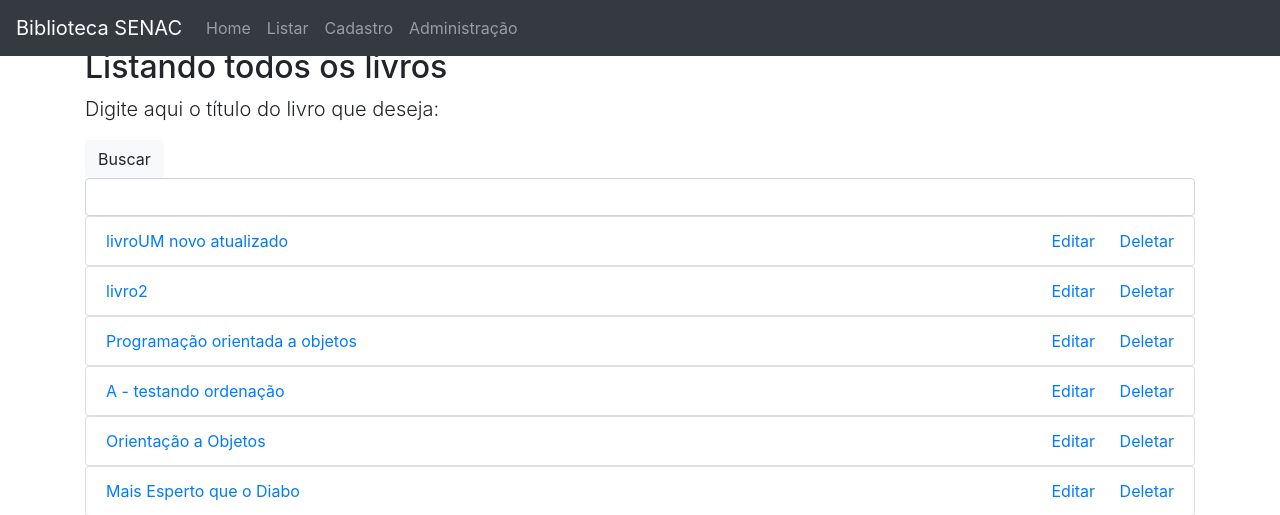
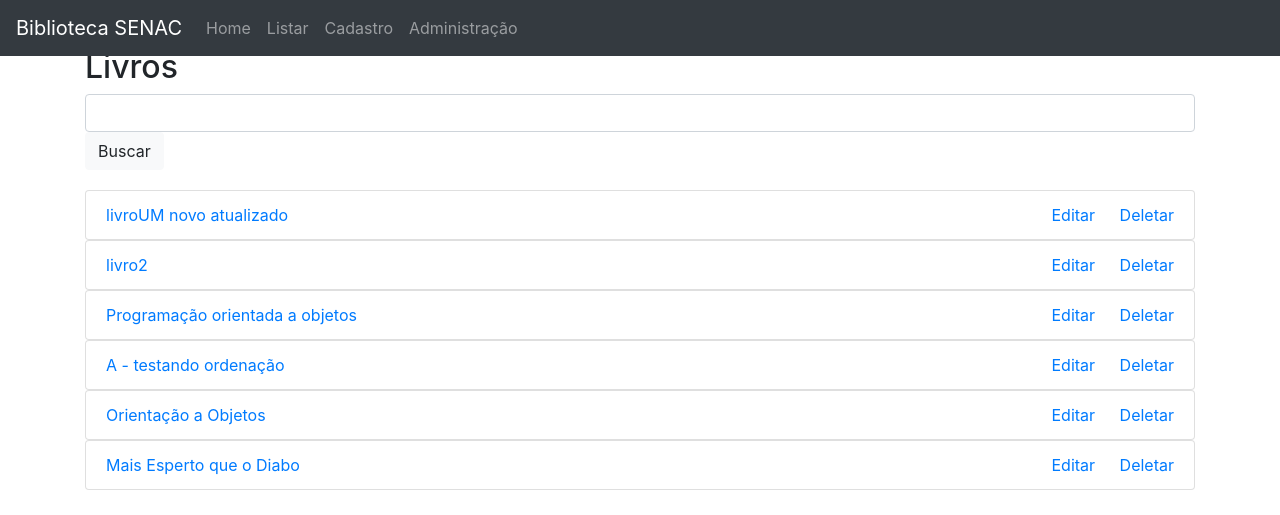
Before and after one commit to sou-rafael/biblioteca, a Django app: page /livros/listar in a window 1280 px wide. Shown: the top 515 px of the page. Run offline with Django 4.2, Linux system fonts and the light colour scheme; data comes from the database, SQL or seed files in the repository; some libraries are stand-ins or nearby versions.

Commit message:
Finalizado e com funcionalidade de busca!

```diff
--- /dev/null
+++ b/livros/static/livros/styles.css
@@ -0,0 +1,6 @@
+#form-busca {
+    margin-bottom:10px;
+}
+#button-addon1 {
+    margin-bottom: 10px;
+}
--- a/livros/templates/livros/base.html
+++ b/livros/templates/livros/base.html
@@ -1,12 +1,13 @@
 {% load bootstrap4 %}
 {% load bootstrap %}
-
+{%load static%}
 
 <!doctype html>
 <html lang="pt-br">
   <head>
     <meta charset="utf-8">
     <meta name="viewport" content="width=device-width, initial-scale=1, shrink-to-fit=no">
+    <link rel="stylesheet" type="text/css" href="{% static 'livros/styles.css' %}">
 
     <title>Biblioteca SENAC</title>
 
--- a/livros/templates/livros/listar.html
+++ b/livros/templates/livros/listar.html
@@ -1,16 +1,17 @@
 {% extends 'livros/base.html' %}
 {% load bootstrap4 %}
+{%load static%}
 
 {% block content %}
     <div class='container mt-5'>
-        <h2>Listando todos os livros</h2>
+        <h2>Livros</h2>
 
-        <p class="lead justify-center">Digite aqui o título do livro que deseja:</p>
-      <form method='GET'>
+      <form id='form-busca'method='GET'>
+        <input type="text" class="form-control" name="search" id="search">
+
         <div class='input-group-prepend'>
           <button class="btn btn-light" type="submit" id="button-addon1">Buscar</button>
         </div>
-        <input type="text" class="form-control" name="search" id="search">
       </form>
 
         {%if messages%}
```
Also changed, not shown: livros/static/livros/javascript.js (added), livros/static/styles.css (deleted).
